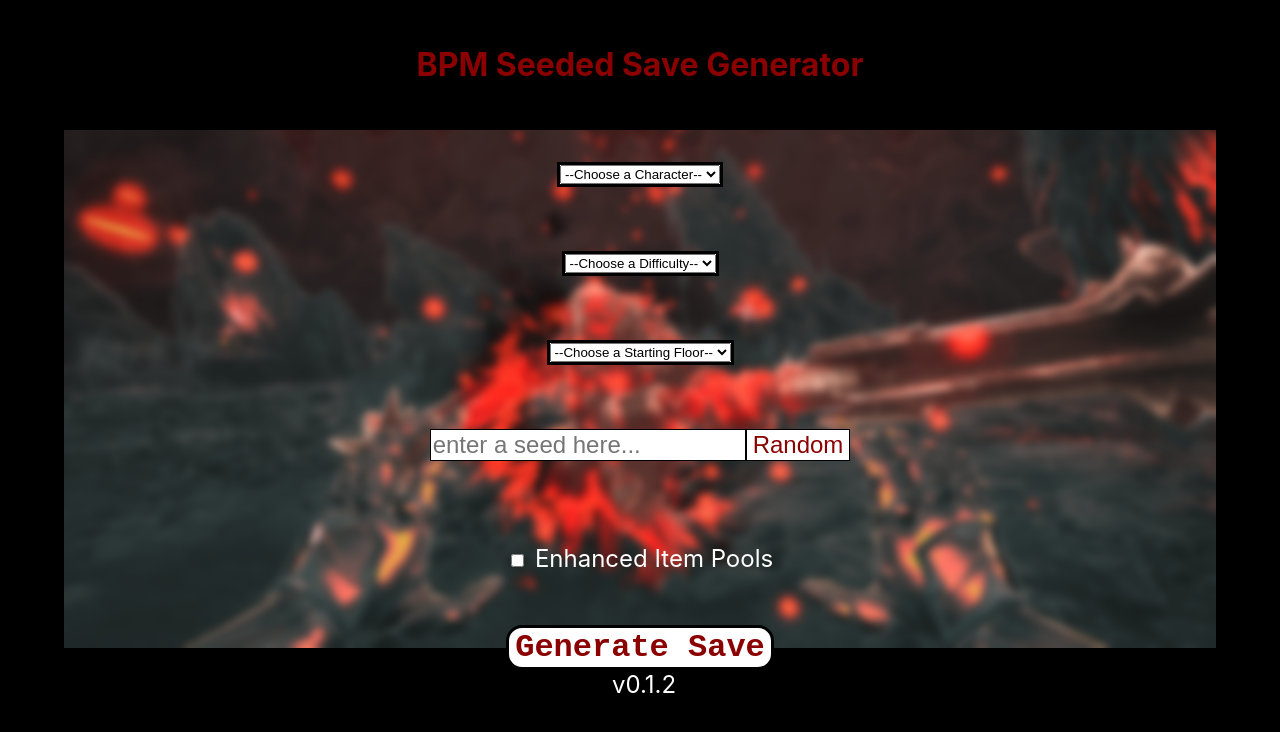
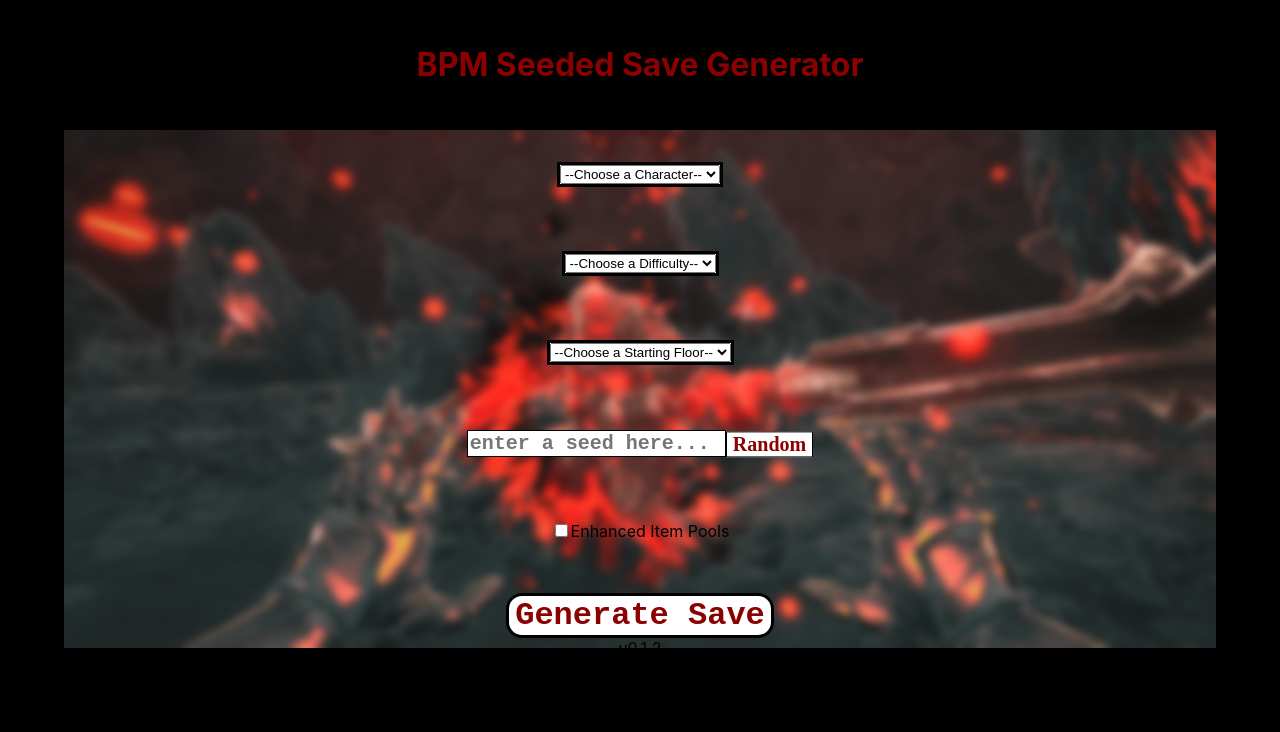
Before and after one commit to ch1pset/bpm-ssg-web-ui, a React (Create React App) app: page / in a window 1280 px wide. Shown: the top 732 px of the page. Built offline with nearby package versions, Linux system fonts and the light colour scheme.

Commit message:
Update `SeedField` for no context

```diff
--- a/src/components/seed/seedfield.css
+++ b/src/components/seed/seedfield.css
@@ -1,11 +1,10 @@
 .SeedField {
-    font-family: monospace;
-    font-weight: bolder;
     color: darkred;
-    padding-bottom: 1.2rem;
 }
 .Field {
-    font-size: 1.5rem;
+    font-family: monospace;
+    font-weight: bold;
+    font-size: 2.5vh;
     color: darkred;
     align-content: center;
     border: black;
@@ -13,27 +12,29 @@
     border-width: 1px;
     background-color: white;
 }
+.button {
+    font-family: Norse;
+    height: 3.3vh;
+    font-size: 2.5vh;
+    font-weight: bold;
+    color: darkred;
+    align-content: center;
+    border: black;
+    border-style: solid;
+    border-width: 1px;
+    background-color: white;
+    transform: translate(0vh, 0.3vh);
+}
 .button:active {
-    font-size: 1.5rem;
+    font-family: Norse;
+    font-size: 2.5vh;
+    font-weight: bold;
+    height: 3.3vh;
     color: white;
     align-content: center;
     border: black;
     border-style: solid;
     border-width: 1px;
     background-color: darkred;
+    transform: translate(0vh, 0.3vh);
 }
-.label {
-    background-color: white;
-    border-radius: 0.5rem;
-    border-style: solid;
-    border-color: black;
-    border-width: 0.2rem;
-    font-family: monospace;
-    margin-bottom: 0.2rem;
-}
-label {
-    font-size: 1.5rem;
-    text-align: center;
-    color: white;
-    padding-left: 0.5rem;
-}
--- a/src/components/seed/seedfield.js
+++ b/src/components/seed/seedfield.js
@@ -1,64 +1,44 @@
 import React from 'react';
-import StateContext from '../context.js';
 import styles from './seedfield.css';
+import xorshift from '../../utils/xorshift';
 
 class SeedField extends React.Component {
-  static contextType = StateContext;
   constructor(props) {
     super(props);
-    this.state = {seed:"enter a seed here..."}
+    this.state = {seed:""}
     this.handleChange = this.handleChange.bind(this);
     this.handleClick = this.handleClick.bind(this);
   }
   handleChange(e) {
     this.setState({seed:e.target.value}, () => {
-      if(this.state.seed === "")
-        this.setState({seed:"enter a seed here..."})
+      this.props.onChange(this.state);
     });
-    this.context.seed = e.target.value;
   }
   handleClick(e) {
     this.setState({seed:this.genSeed(Date.now())}, () => {
-      this.context.seed = this.state.seed;
-      this.setState({seed:this.context.seed})
+      this.setState({seed:this.state.seed});
+      this.props.onChange(this);
     })
-  }
-  xorShift(seed)
-  {
-      let x = seed;
-      x ^= x << 13;
-      x ^= x >>> 7; //bitshift right without preserving sign because JS is dumb
-      x ^= x << 17;
-      return x;
   }
   genSeed(seed)
   {
     let output = "";
-    let cseed = this.xorShift(seed);
-    let i = 0;
-    do {
-      let chars = "0123456789abcdefghijklmnopqrstuvwxyz"
-      cseed = this.xorShift(cseed);
-      output += chars.at(this.xorShift(cseed) % 36)
-      i++
-    } while(i < 20)
+    let chars = "0123456789abcdefghijklmnopqrstuvwxyz"
+    for(let i = 0; i < 20; i++)
+      output += chars.at((seed = xorshift(seed)) % 36);
     return output;
   }
   render() {
     return (
-      <div className="SeedField" styles={styles}>
-        <div>
+      <div styles={styles}>
           <input onChange={this.handleChange}
-                placeholder={this.state.seed}
-                value={this.context.seed}
+                placeholder="enter a seed here..."
+                value={this.state.seed}
                 className="Field"/>
-          <button className="Field button"
+          <button className="button"
               style={styles}
               onClick={this.handleClick}
               >Random</button>
-        </div>
-        <div>
-        </div>
       </div>
     );
   }
```
